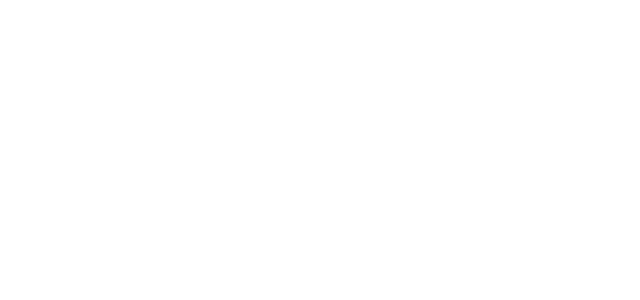
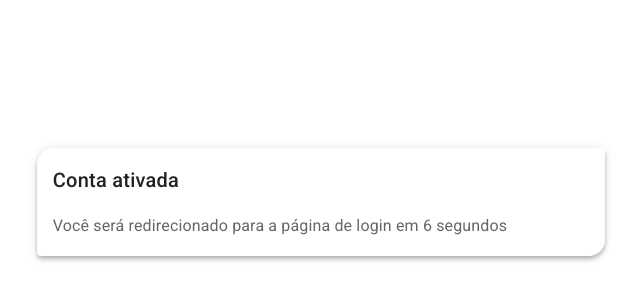
Before and after one commit to JorgeLNJunior/teach-frontend, a Vue app: page /activate in a window 1280 px wide. Shown: the part 198-498 px from the top of the page, without its empty margins (319-959 px from the left). Built offline with nearby package versions, Linux system fonts and the light colour scheme; no server answers.

Commit message:
Criar página de confirmação de email

```diff
--- a/src/modules/auth/services/UserService.js
+++ b/src/modules/auth/services/UserService.js
@@ -22,5 +22,14 @@
     {
       headers: { 'Content-Type': 'application/json' }
     })
+  },
+
+  activateAccount (id, code) {
+    return http.get('/activate', {
+      params: {
+        id: id,
+        code: code
+      }
+    })
   }
 }
--- /dev/null
+++ b/src/modules/auth/views/AccountActivation.vue
@@ -0,0 +1,58 @@
+<template>
+  <v-content>
+    <v-container class="fill-height">
+      <v-row align="center" justify="center">
+        <v-col cols="12" md="6">
+            <v-card v-if="error && finish" shaped elevation="4">
+              <v-card-title>Desculpe, ocorreu um erro</v-card-title>
+              <v-card-text class="subtitle-1">{{ error }}</v-card-text>
+            </v-card>
+            <v-card v-if="!error && finish" shaped elevation="4">
+              <v-card-title>Conta ativada</v-card-title>
+              <v-card-text class="subtitle-1">Você será redirecionado para a página de login em {{ time }} segundos</v-card-text>
+            </v-card>
+        </v-col>
+      </v-row>
+    </v-container>
+  </v-content>
+</template>
+
+<script>
+
+import UserService from '../services/UserService'
+
+export default {
+  name: 'AccountActivation',
+
+  data: () => ({
+    error: null,
+    finish: false,
+    time: 6
+  }),
+
+  methods: {
+    activate () {
+      const id = this.$route.query.id
+      const code = this.$route.query.code
+      UserService.activateAccount(id, code)
+        .then((response) => {
+          var self = this
+          setInterval(() => { self.time-- }, 1000)
+          setTimeout(() => { self.$router.push('/login') }, 6000)
+          clearInterval()
+        })
+        .catch((error) => {
+          this.error = error.response.data.error
+        })
+        .finally(() => {
+          this.finish = true
+        })
+    }
+  },
+
+  created () {
+    this.activate()
+  }
+
+}
+</script>
--- a/src/router/index.js
+++ b/src/router/index.js
@@ -13,6 +13,11 @@
     path: '/login',
     name: 'login',
     component: () => import(/* webpackChunkName: "login" */ '../modules/auth/views/Login')
+  },
+  {
+    path: '/activate',
+    name: 'ActivateAccount',
+    component: () => import(/* webpackChunkName: "activate" */'../modules/auth/views/AccountActivation')
   }
 ]
 
```
